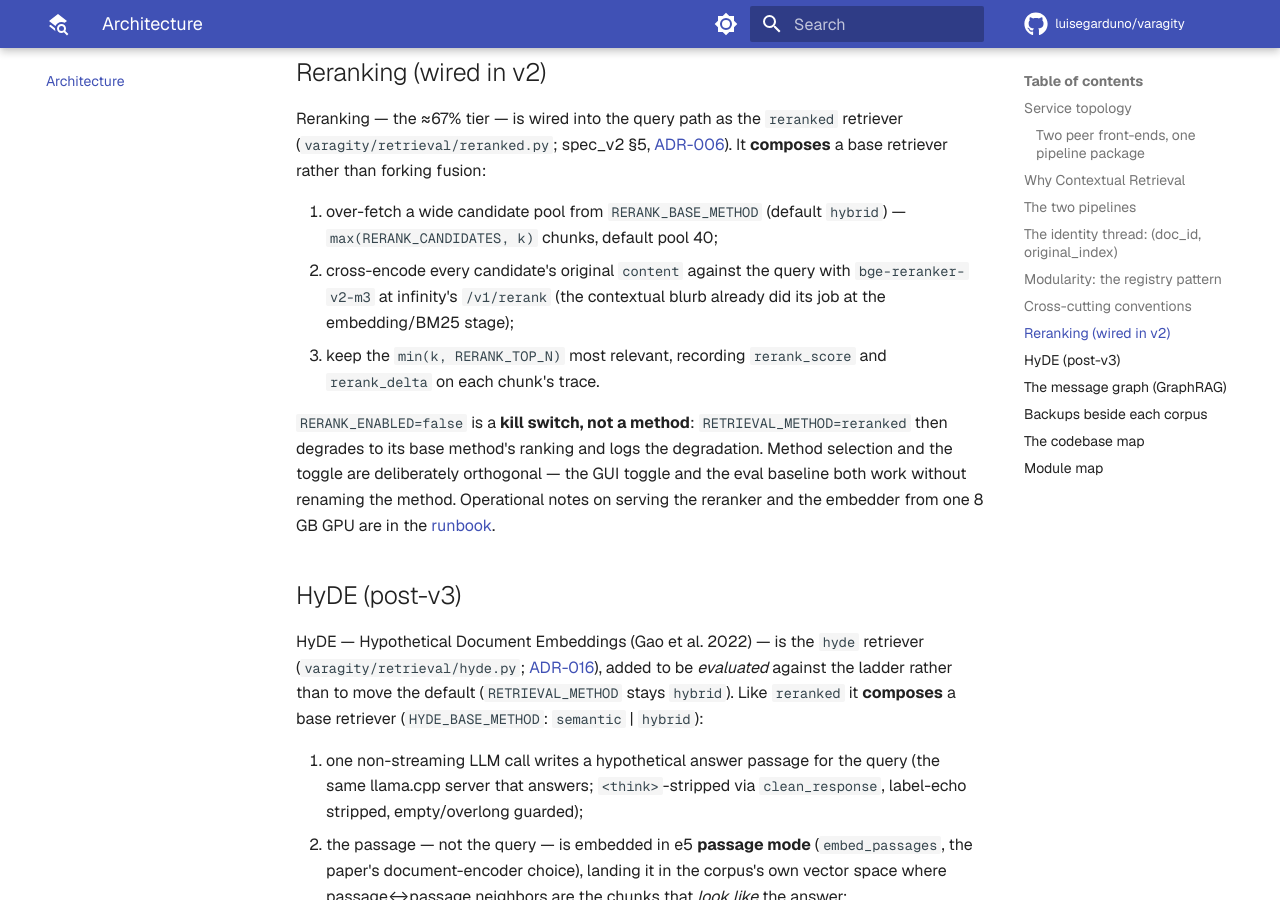
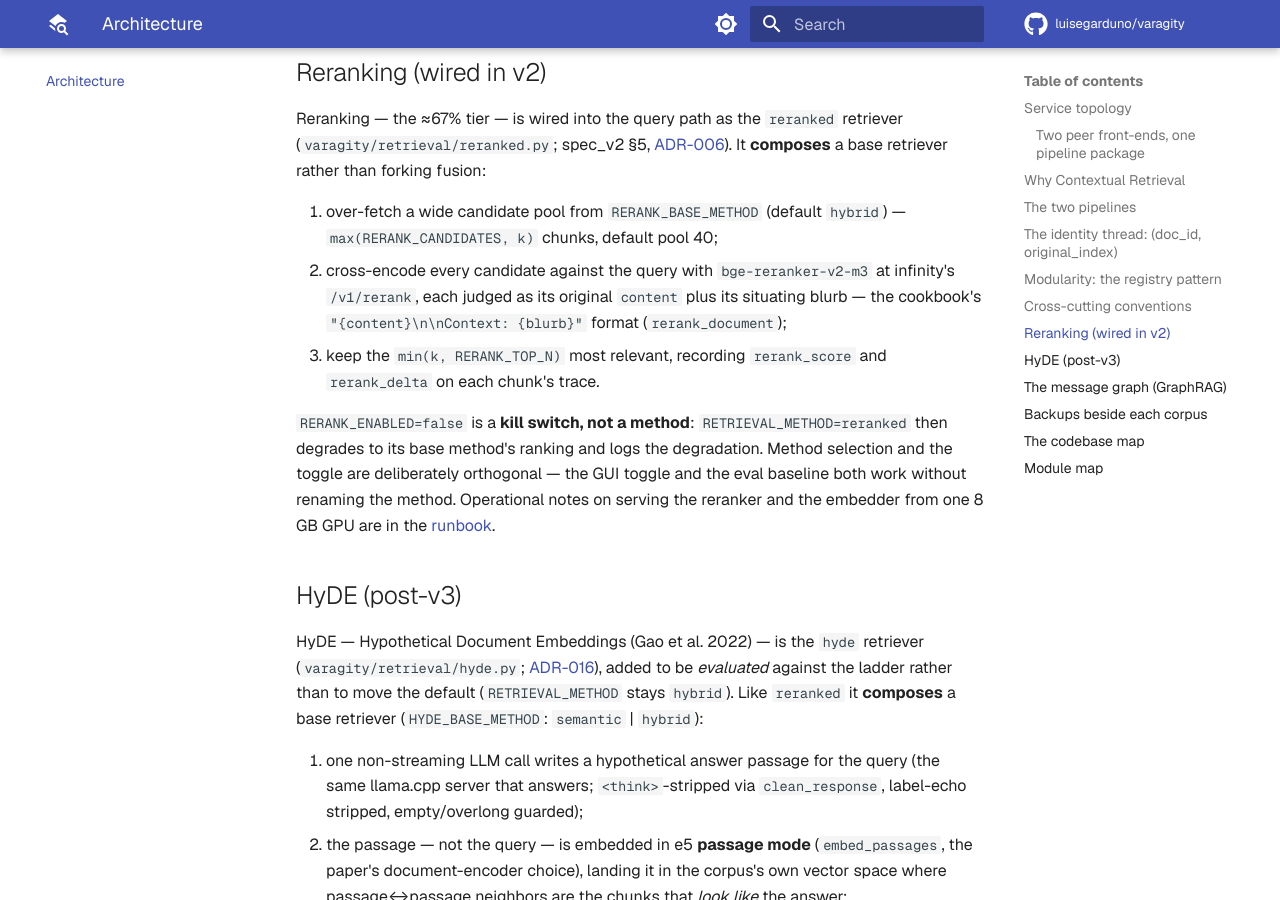
Before and after one commit to luisegarduno/varagity, an MkDocs documentation site: the page built from golden-docs/architecture.md, in a window 1280 px wide and 900 px high, scrolled down 8134 px. Built offline with MkDocs 1.6.1 and Material for MkDocs 9.7.7, drawn with Linux system fonts in a browser that asks for light colours; some web fonts are replaced; plug-ins that fetch from the network failed and are left out; comment, search, counter and statistics services are not loaded.

Commit message:
docs(retrieval): the reranker judges content plus blurb
architecture.md and quiz.md said the reranker cross-encodes bare
content because the blurb "already did its job"; both now describe the
cookbook's content + "Context:" blurb format. ADR-006 keeps its original
decision until the cookbook-dataset benchmark lands an amendment with
numbers.

Verified: mkdocs build --strict.

Co-Authored-By: Claude Opus 5.5 <noreply@anthropic.com>

```diff
--- a/golden-docs/architecture.md
+++ b/golden-docs/architecture.md
@@ -311,9 +311,10 @@ rather than forking fusion:
 
 1. over-fetch a wide candidate pool from `RERANK_BASE_METHOD` (default
    `hybrid`) — `max(RERANK_CANDIDATES, k)` chunks, default pool 40;
-2. cross-encode every candidate's original `content` against the query with
-   `bge-reranker-v2-m3` at infinity's `/v1/rerank` (the contextual blurb
-   already did its job at the embedding/BM25 stage);
+2. cross-encode every candidate against the query with `bge-reranker-v2-m3`
+   at infinity's `/v1/rerank`, each judged as its original `content` plus its
+   situating blurb — the cookbook's `"{content}\n\nContext: {blurb}"` format
+   (`rerank_document`);
 3. keep the `min(k, RERANK_TOP_N)` most relevant, recording `rerank_score` and
    `rerank_delta` on each chunk's trace.
 
```
Also changed, not shown: golden-docs/quiz.md (+3 -2 lines).
